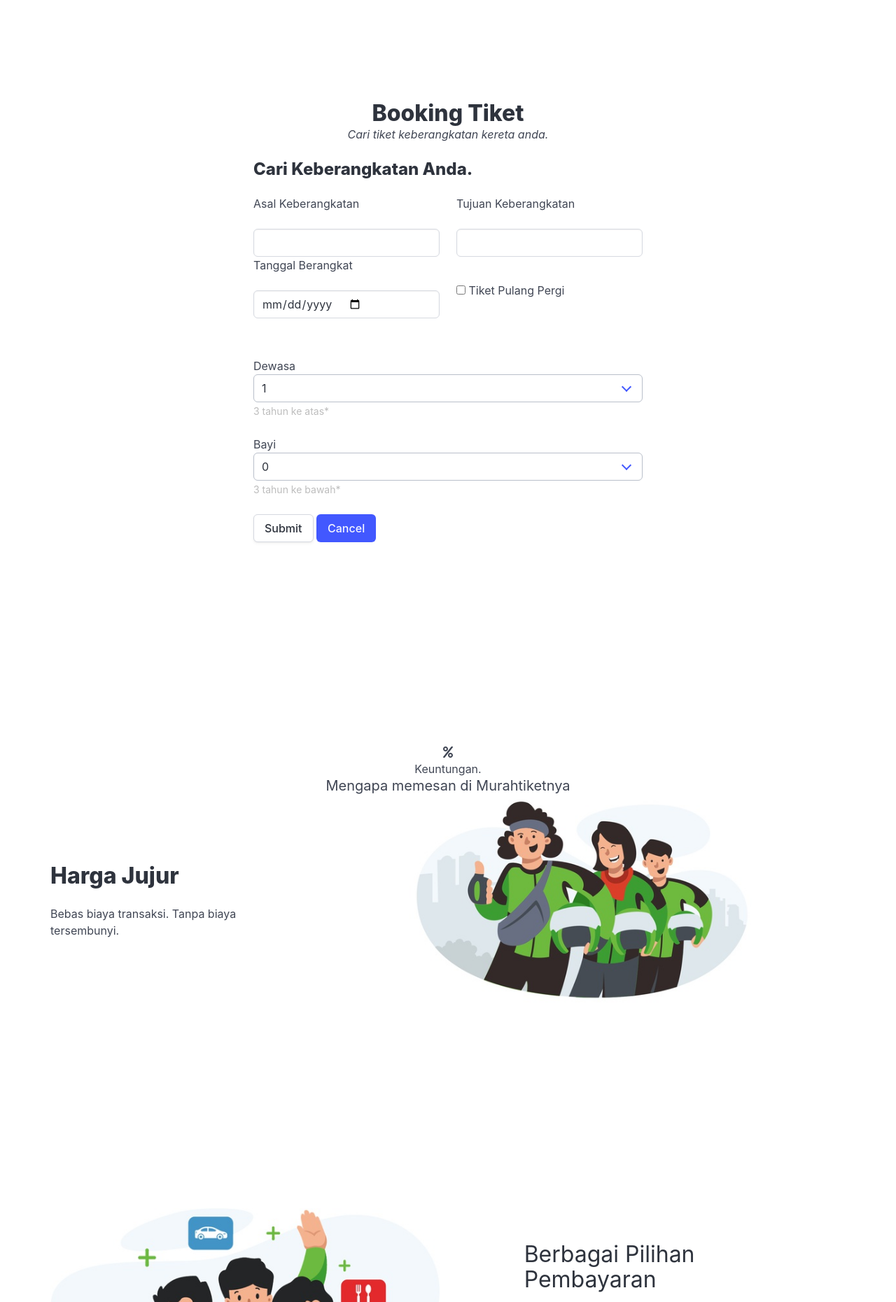
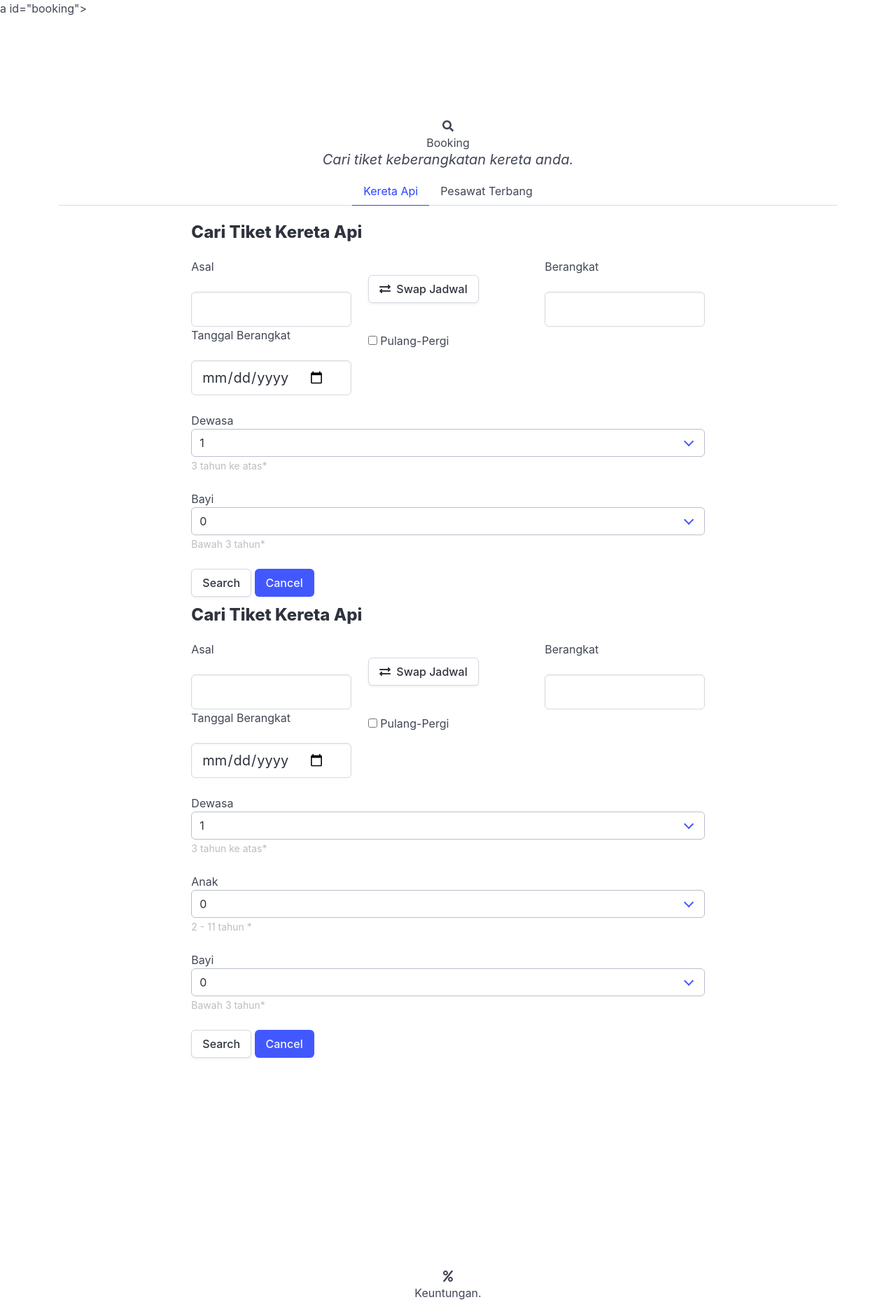
Before and after one commit to marsudi98/murahtiketnya, a CodeIgniter app: page /database/ in a window 1280 px wide; the page is wider, and only the part inside the window is pictured. Shown: the part 838-2699 px from the top of that part at 70% size. Run offline with CodeIgniter, Linux system fonts and the light colour scheme; some libraries are stand-ins or nearby versions.

Commit message:
commit two

```diff
--- a/application/views/contents/landing_view.php
+++ b/application/views/contents/landing_view.php
@@ -1,68 +1,72 @@
 <div id="wrapper">
-    <a id="booking"></a>
-    <!--Booking-->
-    <section class="section section-feature-grey is-medium">
+a id="booking"></a>
+<section class="section is-medium is-skewed-sm" id="booking">
+		<div class="container is-reverse-skewed-sm">
+				<!--Title-->
 				<div class="section-title-wrapper has-text-centered">
-            <h2 class="title section-title has-text-centered dark-text text-bold">
-                Booking Tiket
-            </h2>
+					<div class="clean-bg-symbol"><i class="fas fa-search    "></i></div>
+							<div>
+									<h2 class="clean-section-title">Booking</h2>
+									<h3 class="subtitle is-5 pt-10">
+										<i>Cari tiket keberangkatan kereta anda.</i>
+									</h3>
+							</div>
 			</div>
 
+				<!--Content-->
+				<div class="content-wrapper">
+						<div class="column">
+								<div class="navigation-tabs outlined-pills animated-tabs mb-40">
+										<div class="tabs is-centered">
+												<ul>
+														<li class="tab-link is-active" data-tab="step-1"><a>Kereta Api</a></li>
+														<li class="tab-link" data-tab="step-2"><a>Pesawat Terbang</a></li>
+												</ul>
+										</div>
+										<!-- Pill content -->
+										<div id="step-1" class="navtab-content pt-50 pb-50 is-active">
 												<div class="columns is-vcentered">
-            <div class="column is-4 is-offset-4">
-                <div class="info-block has-text-centered">
-                    <i>Cari tiket keberangkatan kereta anda.</i>
+														<div class="column is-8 is-offset-2">
+																<div class="flex-card light-bordered light-raised">
+																		<div class="card-body">
+																				<h2 class="title is-4 text-bold mb-20">Cari Tiket Kereta Api</h2>
+																				<form action="<?=base_url('search')?>">
+																						<div class="columns mt-50">
+																								<div class="column">
+																										<div class="control">
+																												<label>Asal</label>
+																												<input class="input is-secondary-focus is-medium mt-5" id="asal" name="asal" type="text">
+																										</div>
+																										<div class="control">
+																												<label>Tanggal Berangkat</label>
+																												<input type="date" class="input is-secondary-focus is-medium mt-5">
+																										</div>
+																								</div>
+																								<div class="column">
+																											<br>
+																											<a type="button" class="button button-cta primary-btn rounded"  id="go" onclick="swapValues()"><i class="fas fa-exchange-alt"></i>&nbsp;&nbsp;Swap Jadwal</a>
+																										<div class="control">
+																												<label class="checkbox-wrap is-medium" style="line-height: 6.8;">
+																														<input id="myCheck" type="checkbox" class="d-checkbox" onclick="myFunction()">
+																														<span></span>
+																														Pulang-Pergi
+																												</label>
+																										</div>
+																								</div>
+																								<div class="column">
+																										<div class="control">
+																												<label>Berangkat</label>
+																												<input class="input is-secondary-focus is-medium mt-5" id="berangkat" name="berangkat" type="text">
+																										</div>
+																										<div class="control" id="show" style="display: none;">
+																												<label>Pulang Pergi</label>
+																												<input type="date" class="input is-secondary-focus is-medium mt-5">
 																										</div>
 																								</div>
 																						</div>
-
-        <!-- 2 columns -->
-        <div class="columns is-vcentered">
-            <div class="column is-6 is-offset-3 is-flex-mobile">
-                <div class="flex-card light-bordered light-raised">
-                    <ul class="card-body">
-                        <h2 class="title is-4 mb-20">Cari Keberangkatan Anda.</h2>
-                        <form>
-                                <div class="columns mt-50">
+																						<div class="columns">
 																								<div class="column">
 																										<div class="control">
-                                            <label>Asal Keberangkatan</label>
-                                            <input class="input is-secondary-focus mt-5" type="text">
-                                        </div>
-                                        <div class="field mb-20">
-                                            <div class="control">
-                                            <label>Tanggal Berangkat</label>
-                                                <input type="date" class="input is-secondary-focus mt-5">
-                                            </div>
-                                        </div>
-                                    </div>
-
-                                    <div class="column">
-                                        <div class="control">
-                                            <label>Tujuan Keberangkatan</label>
-                                            <input class="input is-secondary-focus mt-5" type="text">
-                                        </div>
-                                        <div class="control">
-                                            <label class="checkbox-wrap is-medium" style="line-height: 6;">
-                                                <input id="myCheck" type="checkbox" class="d-checkbox" onclick="myFunction()">
-                                                <span></span>
-                                                Tiket Pulang Pergi
-                                            </label>
-                                        </div>
-                                    </div>
-                                </div>
-
-                                <div class="columns">
-                                    <div class="column">
-                                        <div class="control" id="show" style="display: none;">
-                                            <label>Pulang Pergi</label>
-                                            <input type="date" class="input is-secondary-focus mt-5">
-                                            </div>
-                                        </div>
-                                    </div>
-
-                                    <div class="columns">
-                                        <div class="column">
 																												<label>Dewasa</label>
 																												<div class="select is-fullwidth">
 																												<select class="is-hovered">
@@ -75,23 +79,23 @@
 																												<small style="color: #bdbdbd;">3 tahun ke atas*</small>
 																										</div>
 																								</div>
-
+																						</div>
 																						<div class="columns">
 																								<div class="column">
+																										<div class="control">
 																												<label>Bayi</label>
 																												<div class="select is-fullwidth">
 																												<select class="is-hovered">
-                                            <option value="0">0</option>
+																															<option name="0">0</option>
 																															<option name="1">1</option>
 																												</select>
 																												</div>
-                                        <small style="color: #bdbdbd;">3 tahun ke bawah*</small>
+																												<small style="color: #bdbdbd;">Bawah 3 tahun*</small>
 																										</div>
 																								</div>
-
-
+																						</div>
 																						<div class="mt-30">
-                                    <button class="button btn-align no-lh raised primary-btn">Submit</button>
+																								<button class="button btn-align no-lh raised primary-btn">Search</button>
 																								<button class="button is-link no-lh">Cancel</button>
 																						</div>
 																				</form>
@@ -99,8 +103,109 @@
 																</div>
 														</div>
 												</div>
-        <!-- 2 columns -->
+										</div>
+
+										<div id="step-2" class="navtab-content pt-20 pb-20">
+												<div class="columns is-vcentered">
+														<div class="column is-8 is-offset-2">
+																<div class="flex-card light-bordered light-raised">
+																		<div class="card-body">
+																				<h2 class="title is-4 text-bold mb-20">Cari Tiket Kereta Api</h2>
+																				<form>
+																						<div class="columns mt-50">
+																								<div class="column">
+																										<div class="control">
+																												<label>Asal</label>
+																												<input class="input is-secondary-focus is-medium mt-5" id="asal" name="asal" type="text">
+																										</div>
+																										<div class="control">
+																												<label>Tanggal Berangkat</label>
+																												<input type="date" class="input is-secondary-focus is-medium mt-5">
+																										</div>
+																								</div>
+																								<div class="column">
+																											<br>
+																											<a type="button" class="button button-cta primary-btn rounded"  id="go" onclick="swapValues()"><i class="fas fa-exchange-alt"></i>&nbsp;&nbsp;Swap Jadwal</a>
+																										<div class="control">
+																												<label class="checkbox-wrap is-medium" style="line-height: 6.8;">
+																														<input id="myCheck" type="checkbox" class="d-checkbox" onclick="myFunction()">
+																														<span></span>
+																														Pulang-Pergi
+																												</label>
+																										</div>
+																								</div>
+																								<div class="column">
+																										<div class="control">
+																												<label>Berangkat</label>
+																												<input class="input is-secondary-focus is-medium mt-5" id="berangkat" name="berangkat" type="text">
+																										</div>
+																										<div class="control" id="show" style="display: none;">
+																												<label>Pulang Pergi</label>
+																												<input type="date" class="input is-secondary-focus is-medium mt-5">
+																										</div>
+																								</div>
+																						</div>
+																						<div class="columns">
+																								<div class="column">
+																										<div class="control">
+																												<label>Dewasa</label>
+																												<div class="select is-fullwidth">
+																												<select class="is-hovered">
+																															<option name="1">1</option>
+																															<option name="2">2</option>
+																															<option name="3">3</option>
+																															<option name="4">4</option>
+																												</select>
+																												</div>
+																												<small style="color: #bdbdbd;">3 tahun ke atas*</small>
+																										</div>
+																								</div>
+																						</div>
+																						<div class="columns">
+																								<div class="column">
+																										<div class="control">
+																												<label>Anak</label>
+																												<div class="select is-fullwidth">
+																												<select class="is-hovered">
+																															<option name="0">0</option>
+																															<option name="1">1</option>
+																															<option name="2">2</option>
+																															<option name="3">3</option>
+																												</select>
+																												</div>
+																												<small style="color: #bdbdbd;">2 - 11 tahun *</small>
+																										</div>
+																								</div>
+																						</div>
+																						<div class="columns">
+																								<div class="column">
+																										<div class="control">
+																												<label>Bayi</label>
+																												<div class="select is-fullwidth">
+																												<select class="is-hovered">
+																															<option name="0">0</option>
+																															<option name="1">1</option>
+																												</select>
+																												</div>
+																												<small style="color: #bdbdbd;">Bawah 3 tahun*</small>
+																										</div>
+																								</div>
+																						</div>
+																						<div class="mt-30">
+																								<button class="button btn-align no-lh raised primary-btn">Search</button>
+																								<button class="button is-link no-lh">Cancel</button>
+																						</div>
+																				</form>
+																		</div>
+																</div>
+														</div>
+												</div>
+		</div>
 </section>
+<!--/How to use-->
+
+
+
 
     <a id="adventage"></a>
     <!-- Keuntungan -->
@@ -180,7 +285,7 @@
 
                     <div class="column is-6 is-offset-1">
                         <!-- Featured illustration -->
-                        <img src="<?php echo base_url() ?>assets/img/3-people.jpg" alt="">
+                        <img src="<?php echo base_url() ?>assets/img/3-people.JPG" alt="">
                         <!-- /Featured illustration -->
                     </div>
 
@@ -197,7 +302,7 @@
 
                     <div class="column is-6">
                         <!-- Featured illustration -->
-                        <img src="<?php echo base_url() ?>assets/img/4-people.jpg" alt="">
+                        <img src="<?php echo base_url() ?>assets/img/4-people.JPG" alt="">
                         <!-- /Featured illustration -->
                     </div>
 
@@ -215,7 +320,6 @@
             </div>
     </section>
     <!-- /Feature -->
-
 <a id="jadwal"></a>
 <!-- Jadwal -->
     <section id="jadwal" class="section is-medium is-skewed-sm">
@@ -361,6 +465,7 @@
         </div>
     </section>
 
+
     <!-- Testimonials section -->
     <section id="card-testimonials" class="section section-feature-grey is-medium is-skewed-sm">
         <div class="container is-reverse-skewed-sm">
--- a/application/views/layouts/template.php
+++ b/application/views/layouts/template.php
@@ -176,7 +176,21 @@
                 show.style.display = "none";
             }
         }
+
+        function swapValues(){
+            var tmp = document.getElementById("asal").value;
+            document.getElementById("asal").value = document.getElementById("berangkat").value;
+            document.getElementById("berangkat").value = tmp;
+        }
+
+        $(document).ready(function() {
+            $("#button_search").click(function() {
+                $("#form_search").toggle();
+            });
+        });
     </script>
+
+
 
     <!-- Core js -->
     <script src="<?php echo base_url() ?>assets/js/core/jquery.min.js"></script>
```
Also changed, not shown: application/controllers/Search.php (added, +29 -0 lines), application/views/contents/search_view.php (added, +203 -0 lines). Lines whose indentation alone changed are shown as unchanged.
